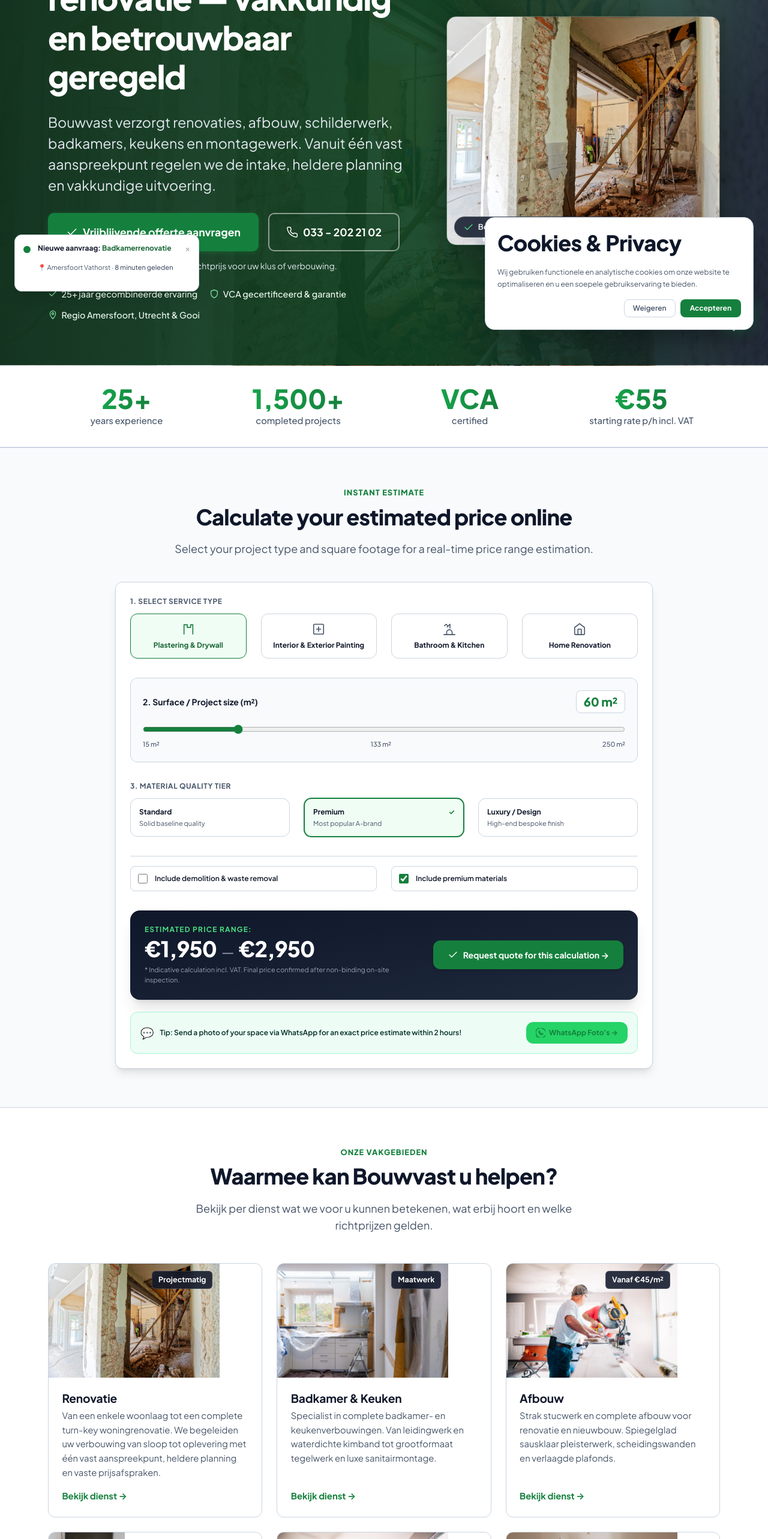
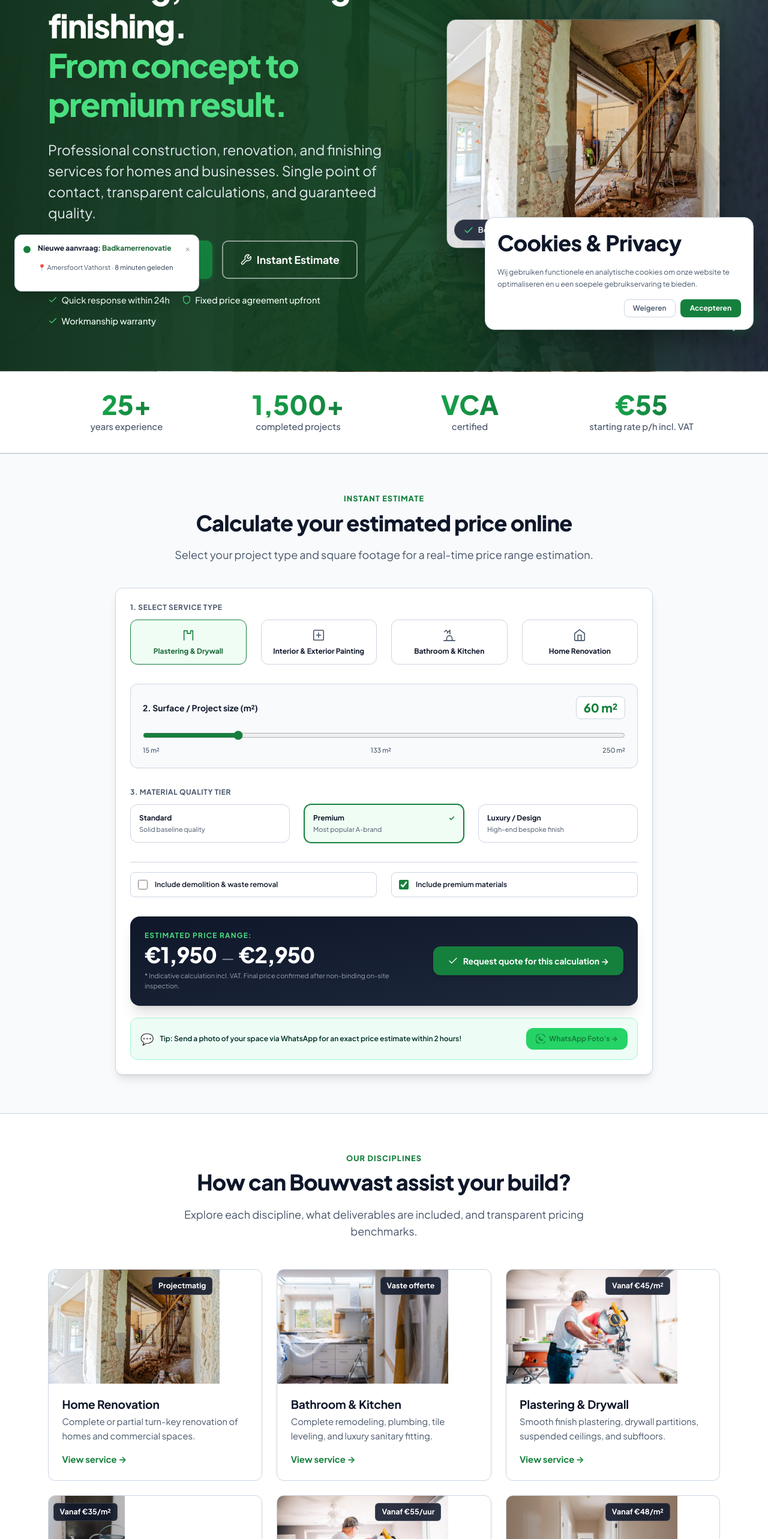
Before and after one commit to makssiir/bouwvast-platform, a React (Vite) app: page / in a window 1280 px wide. Shown: the part 234-2800 px from the top of the page at 60% size. Built offline with nearby package versions, Linux system fonts and the light colour scheme.

Commit message:
style: polish UI for simplicity, calm aesthetics, and effortless micro-interactions

```diff
--- a/src/components/home/HeroSection.tsx
+++ b/src/components/home/HeroSection.tsx
@@ -15,14 +15,28 @@
     }
   };
 
+  const handleCalculatorClick = () => {
+    const calcEl = document.getElementById("calculator");
+    if (calcEl) {
+      calcEl.scrollIntoView({ behavior: "smooth" });
+    }
+  };
+
   return (
     <section className="hero hero--home">
       <div className="container hero-grid">
         <div className="hero-copy">
-          <h1>Vakkundige bouw & renovatie — vakkundig en betrouwbaar geregeld</h1>
+          <div className="inline-flex items-center gap-2 px-3.5 py-1.5 rounded-full bg-emerald-950/70 border border-emerald-500/30 text-emerald-300 text-xs font-bold mb-4 backdrop-blur-xs w-fit">
+            <span className="w-2 h-2 rounded-full bg-emerald-400 animate-pulse" />
+            <span>{t("hero_label")}</span>
+          </div>
+
+          <h1>
+            {t("hero_title")} <span className="text-[#4ade80] block">{t("hero_title_accent")}</span>
+          </h1>
+
           <p className="lead-xl">
-            Bouwvast verzorgt renovaties, afbouw, schilderwerk, badkamers, keukens en montagewerk.
-            Vanuit één vast aanspreekpunt regelen we de intake, heldere planning en vakkundige uitvoering.
+            {t("hero_sub")}
           </p>
 
           <div className="btn-row hero-actions">
@@ -31,30 +45,26 @@
               className="btn btn-primary btn-lg"
             >
               <Icon name="check" size={20} />
-              Vrijblijvende offerte aanvragen
+              {t("hero_cta_primary")}
             </button>
-            <a
-              href={`tel:${CONTACT.phoneTel}`}
+            <button
+              onClick={handleCalculatorClick}
               className="btn btn-outline-white btn-lg"
             >
-              <Icon name="phone" size={20} />
-              {CONTACT.phoneDisplay}
-            </a>
+              <Icon name="tools" size={20} />
+              {t("est_eyebrow")}
+            </button>
           </div>
-
-          <p className="hero-hint">
-            Binnen 24 uur een heldere reactie en richtprijs voor uw klus of verbouwing.
-          </p>
 
           <div className="hero-sub" aria-label="Certificeringen en garanties">
             <span>
-              <Icon name="check" size={16} /> 25+ jaar gecombineerde ervaring
+              <Icon name="check" size={16} color="#4ade80" /> {t("hero_trust_1")}
             </span>
             <span>
-              <Icon name="shield" size={16} /> VCA gecertificeerd & garantie
+              <Icon name="shield" size={16} color="#4ade80" /> {t("hero_trust_2")}
             </span>
             <span>
-              <Icon name="pin" size={16} /> Regio Amersfoort, Utrecht & Gooi
+              <Icon name="check" size={16} color="#4ade80" /> {t("hero_trust_3")}
             </span>
           </div>
         </div>
@@ -62,14 +72,14 @@
         <figure className="hero-photo">
           <img
             src="/images/renovation-ladder.webp"
-            alt="Vakman aan het werk bij een renovatieproject van Bouwvast"
+            alt="Bouwvast project"
             width={1100}
             height={730}
             fetchPriority="high"
           />
           <figcaption className="hero-person-badge">
-            <Icon name="check" size={18} />
-            <span>Bouwvast-project · Regio Amersfoort</span>
+            <Icon name="check" size={18} color="#4ade80" />
+            <span>Bouwvast · Kwaliteit & Garantie</span>
           </figcaption>
         </figure>
       </div>
--- a/src/components/home/ServicesSection.tsx
+++ b/src/components/home/ServicesSection.tsx
@@ -12,28 +12,31 @@
     renovatie: "Projectmatig",
     afbouw: "Vanaf €45/m²",
     schilderwerk: "Vanaf €35/m²",
-    "gevel-buitenwerk": "Vanaf €55/uur",
+    "gevel-buitenwerk": "Vanaf €48/m²",
+    timmerman: "Vanaf €55/uur",
+    "badkamer-keuken": "Vaste offerte",
     montage: "Vanaf €58/uur",
+    loodgieter: "Vanaf €65/uur",
     "onderhoud-reparatie": "Vanaf €55/uur",
-    "badkamer-keuken": "Maatwerk",
-    loodgieter: "Vanaf €65/uur",
-    elektricien: "Vanaf €65/uur",
-    timmerman: "Vanaf €58/uur",
   };
 
   return (
     <section className="section" id="diensten">
       <div className="container">
         <div className="center mb-12">
-          <span className="eyebrow">Onze Vakgebieden</span>
-          <h2>Waarmee kan Bouwvast u helpen?</h2>
+          <span className="eyebrow">{t("services_label")}</span>
+          <h2>{t("services_title")}</h2>
           <p className="lead">
-            Bekijk per dienst wat we voor u kunnen betekenen, wat erbij hoort en welke richtprijzen gelden.
+            {t("services_sub")}
           </p>
         </div>
 
         <div className="grid grid-3">
-          {highlightedServices.map((service) => (
+          {highlightedServices.map((service) => {
+            const displayName = t(service.nameKey) || service.name;
+            const displayDesc = t(service.descKey) || service.intro;
+
+            return (
               <button
                 key={service.slug}
                 onClick={() => navigate({ type: "service", slug: service.slug })}
@@ -42,7 +45,7 @@
                 <div className="service-card-media" aria-hidden="true">
                   <img
                     src={service.image}
-                  alt={service.name}
+                    alt={displayName}
                     loading="lazy"
                     width={600}
                     height={400}
@@ -52,12 +55,13 @@
                   </span>
                 </div>
                 <div className="service-card-body">
-                <h3>{service.name}</h3>
-                <p>{service.intro}</p>
-                <span className="more">Bekijk dienst &rarr;</span>
+                  <h3>{displayName}</h3>
+                  <p>{displayDesc}</p>
+                  <span className="more">{t("more_info")}</span>
                 </div>
               </button>
-          ))}
+            );
+          })}
         </div>
 
         <div className="btn-row centered-actions">
@@ -65,7 +69,7 @@
             className="btn btn-primary"
             onClick={() => navigate("diensten")}
           >
-            Bekijk alle diensten ({SERVICES.length})
+            {t("services_all")} ({SERVICES.length}) &rarr;
           </button>
         </div>
       </div>
```
Lines whose indentation alone changed are shown as unchanged.
